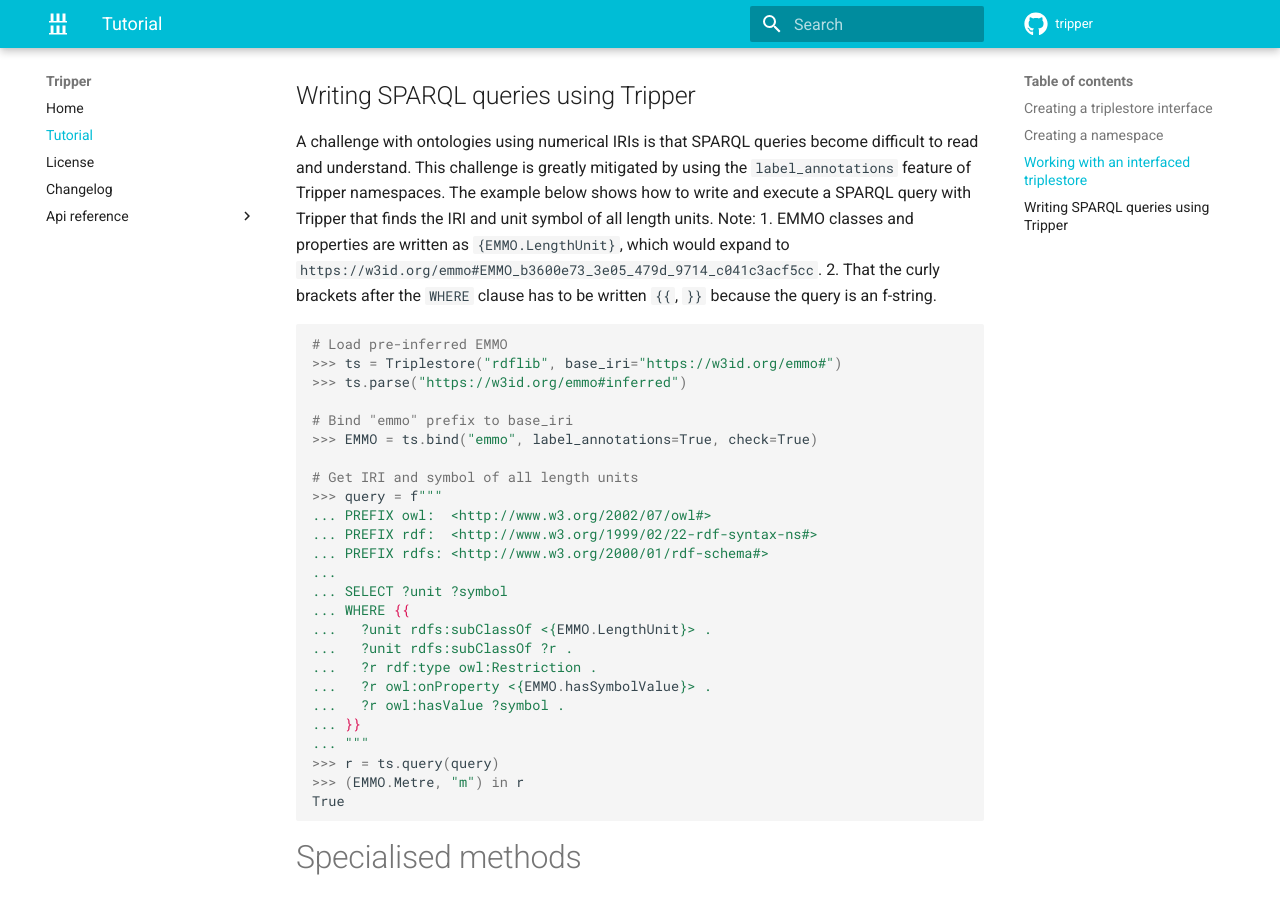
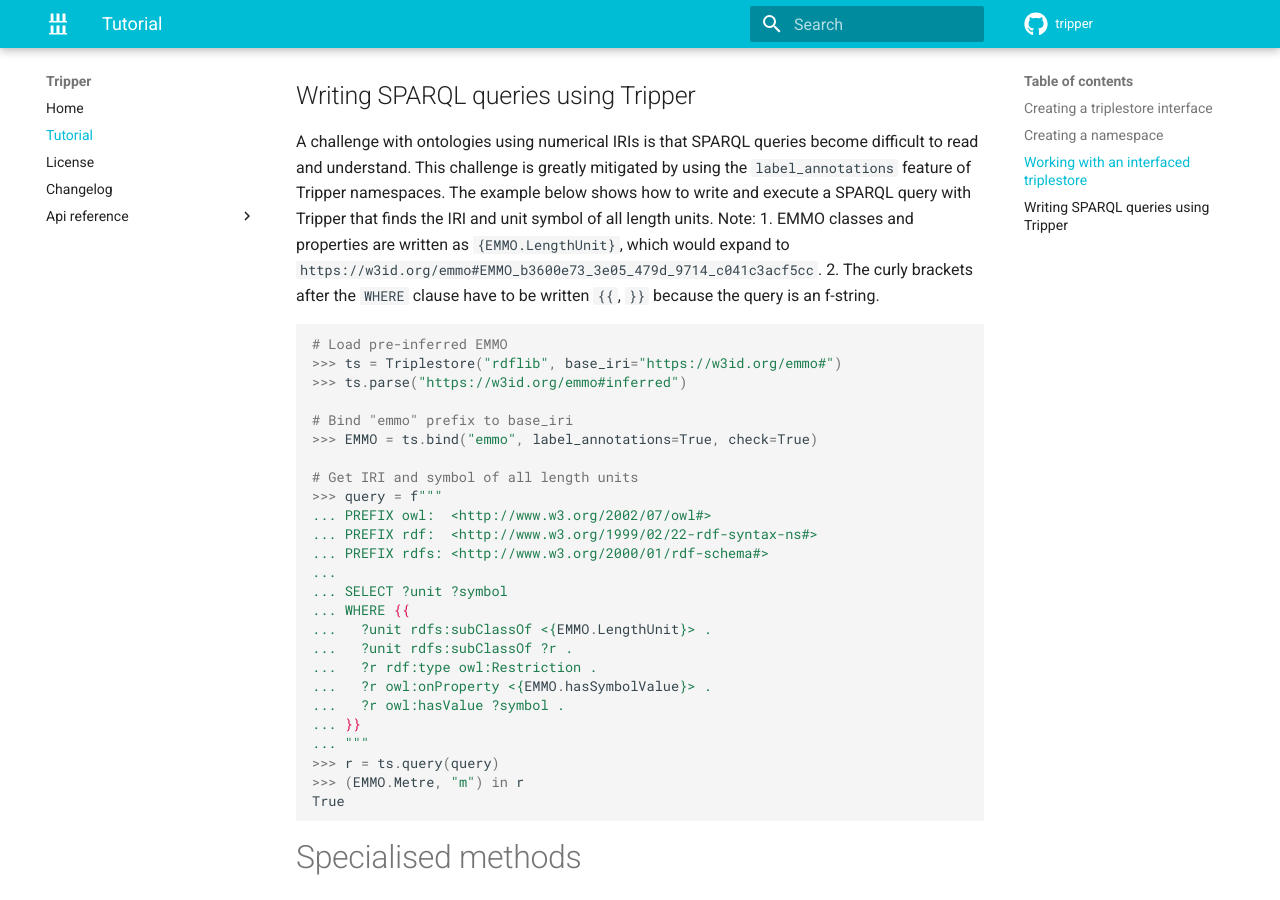
Before and after one commit to EMMC-ASBL/tripper, an MkDocs documentation site: the page built from docs/tutorial.md, in a window 1280 px wide and 900 px high, scrolled down 2328 px. Built offline with MkDocs 1.6.1 and Material for MkDocs 9.7.7, drawn with Linux system fonts in a browser that asks for light colours; comment, search, counter and statistics services are not loaded; the version menu is left out.

Commit message:
Update docs/tutorial.md
Co-authored-by: Francesca L. Bleken <48128015+francescalb@users.noreply.github.com>

````diff
--- a/docs/tutorial.md
+++ b/docs/tutorial.md
@@ -130,7 +130,7 @@
 The example below shows how to write and execute a SPARQL query with Tripper that finds the IRI and unit symbol of all length units.
 Note:
 1. EMMO classes and properties are written as `{EMMO.LengthUnit}`, which would expand to `https://w3id.org/emmo#EMMO_b3600e73_3e05_479d_9714_c041c3acf5cc`.
-2. That the curly brackets after the `WHERE` clause has to be written `{{`, `}}` because the query is an f-string.
+2. The curly brackets after the `WHERE` clause have to be written `{{`, `}}` because the query is an f-string.
 
 ```python
 # Load pre-inferred EMMO
````
